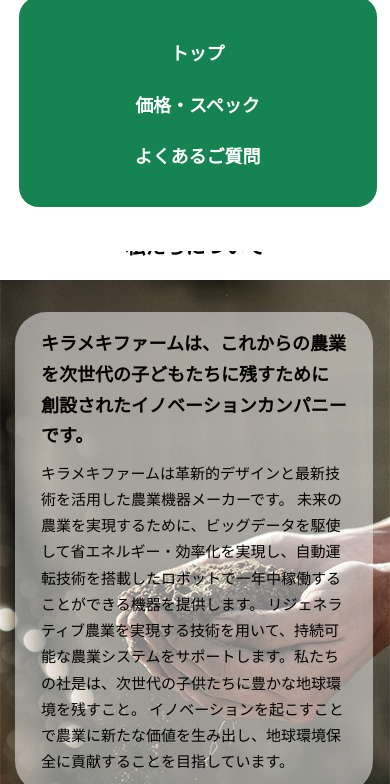
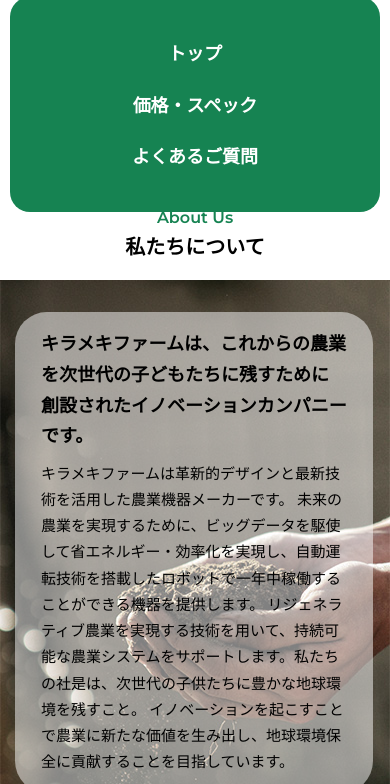
Before and after one commit to CWWnckw25/assets, a plain HTML site: page index.html in a window 390 px wide. Both pictures are taken after a click on the icon 362 px from the left and 30 px from the top of the page. Shown: the part 60-844 px from the top of the page. Drawn offline with nearby package versions, Linux system fonts and the light colour scheme; some packages are replaced by stand-ins of ours.

Commit message:
11/17修正⑩

```diff
--- a/script/main.js
+++ b/script/main.js
@@ -1,10 +1,3 @@
-//.header__hamburger-menu初めは非表示、
-$(function () {
-    $('.header__hamburger-menu').hide();
-    $('#hamburger-button').on('click', function () {
-        $('.header__hamburger-menu').slideToggle();
-    });
-});
 //画面幅が768px以上の時、.header__hamburger-menuを表示にする
 $(window).on('load resize', function () {
     var w = $(window).width();
@@ -15,12 +8,16 @@ $(window).on('load resize', function () {
         $('.header__hamburger-menu').hide();
     }
 });
+//#hamburger-buttonがクリックされたら.header__hamburger-menuをゆっくり表示
+$('#hamburger-button').on('click', function () {
+    $('.header__hamburger-menu').fadeToggle('slow');
+});
 //画面幅768px以下、スクロール時.header__hamburger-menuをゆっくり非表示にする
-$(window).on('scroll', function () {
+$(window).scroll(function () {
     var w = $(window).width();
     var x = 768;
     if (w <= x) {
-        $('.header__hamburger-menu').slideUp();
+        $('.header__hamburger-menu').fadeOut('slow');
     }
 });
 //slick
--- a/style/main.scss
+++ b/style/main.scss
@@ -129,6 +129,7 @@ span{
     }
     }
     &__hamburger-nav{
+        transform:all 0.3s ease;
         @include mq(md) {
         display: flex;
         align-items: center;
@@ -145,10 +146,8 @@ span{
 }
 }
 .hamburger-nav-list{
-    display: block;
+    position: fixed;
     background-color:#168352 ;
-    width: vw(358);
-    height: vw(210);
     padding: vw(40)vw(10);
     margin: 0 auto;
     font-size: vw(18);
@@ -158,11 +157,13 @@ span{
     flex-direction: column;
     gap:vw(20);
     text-align: center;
-    margin-bottom: vw(30);
+    left: vw(10);
+    right: vw(10);
 
 
     @include mq(md) {
         display: flex;
+        position: relative;
         align-items: center;
         flex-direction: unset;
         gap: mvw(38);
@@ -173,6 +174,8 @@ span{
         font-size: mvw(16);
         padding: 0;
         margin-bottom: 0;
+        left: unset;
+        right: unset;
     }
 }
 .hamburger-nav-list a:hover{
```
Also changed, not shown: style/main.css, 1 other file.
